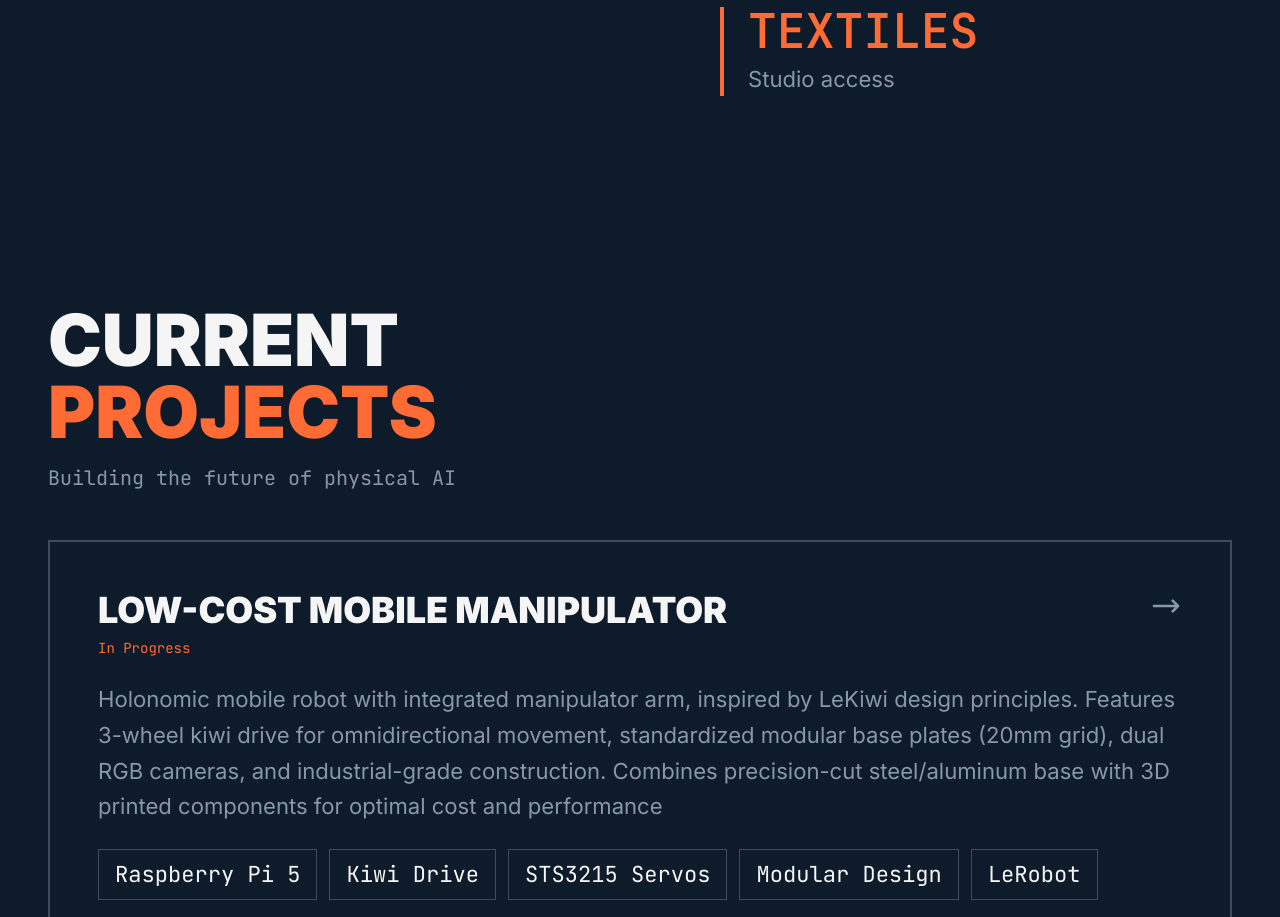
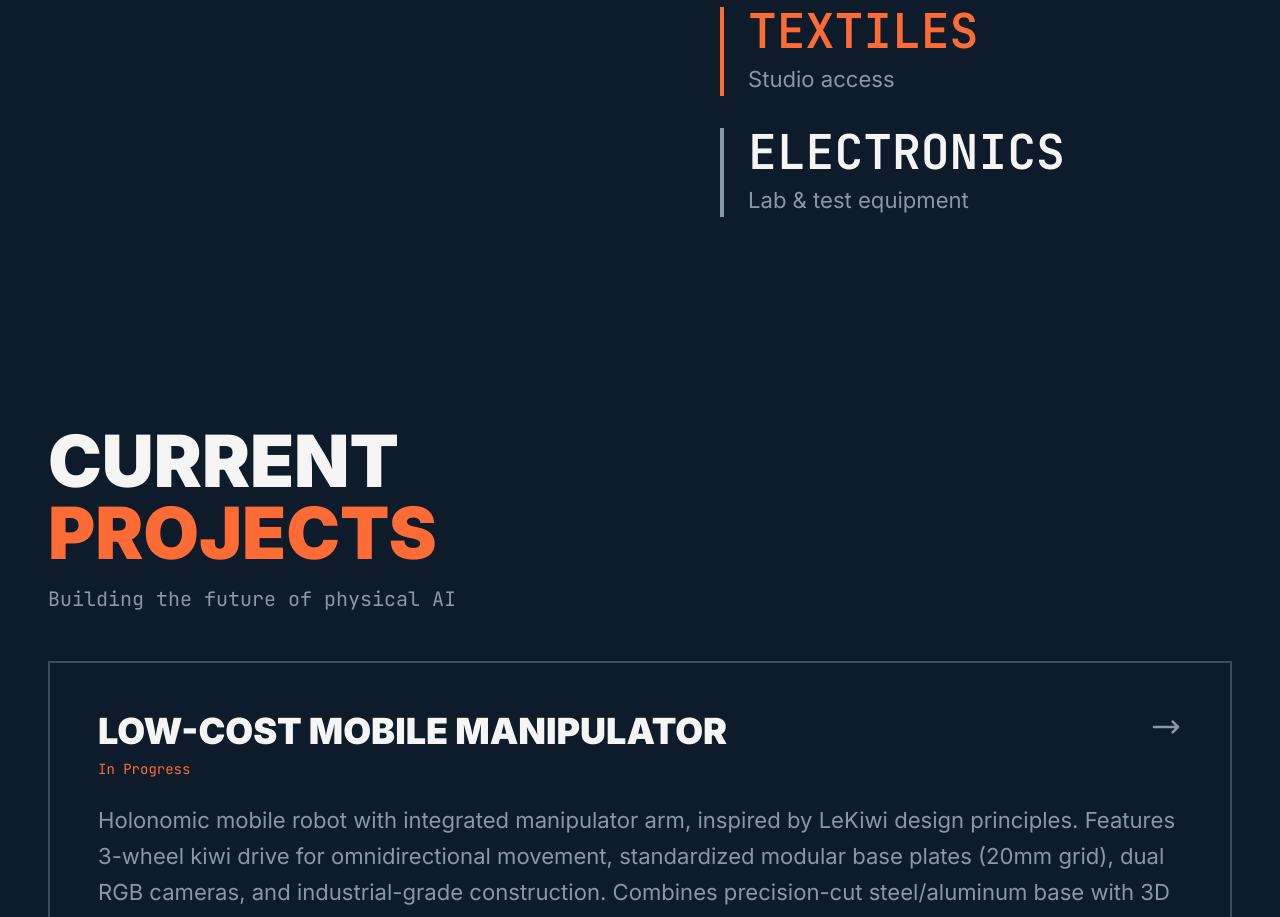
Before and after one commit to sharonxu/breaking-cad, a React (Vite) app: page / in a window 1280 px wide. Shown: the part 2000-2917 px from the top of the page. Built offline with nearby package versions, Linux system fonts and the light colour scheme.

Commit message:
Add electronics lab capability

```diff
--- a/src/components/About.jsx
+++ b/src/components/About.jsx
@@ -81,6 +81,10 @@ function About({ scrollY }) {
               <div className="text-3xl md:text-5xl font-black font-mono mb-2 text-machine-orange">TEXTILES</div>
               <div className="text-steel">Studio access</div>
             </div>
+            <div className="border-l-4 border-steel pl-6">
+              <div className="text-3xl md:text-5xl font-black font-mono mb-2">ELECTRONICS</div>
+              <div className="text-steel">Lab & test equipment</div>
+            </div>
           </div>
         </div>
       </div>
```
Also changed, not shown: 3 other files (tests, documents, lock files or other folders).
